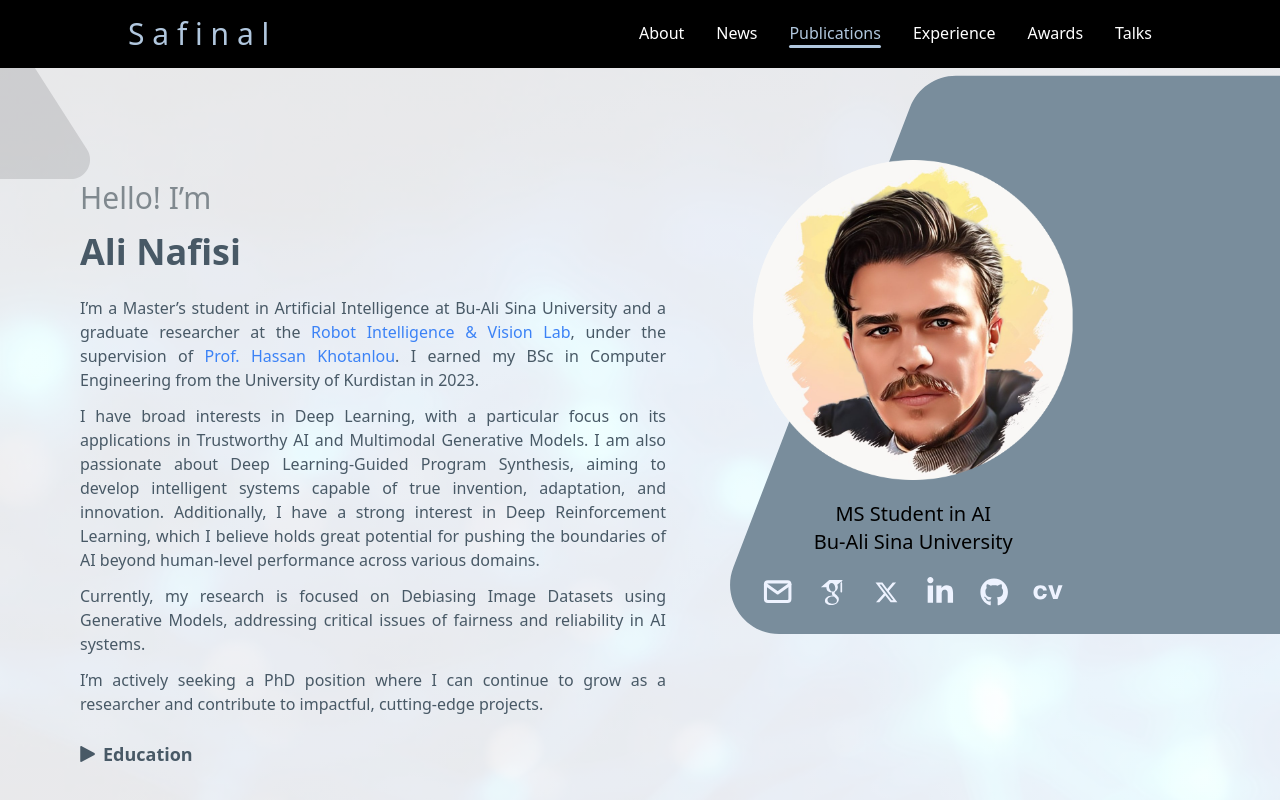
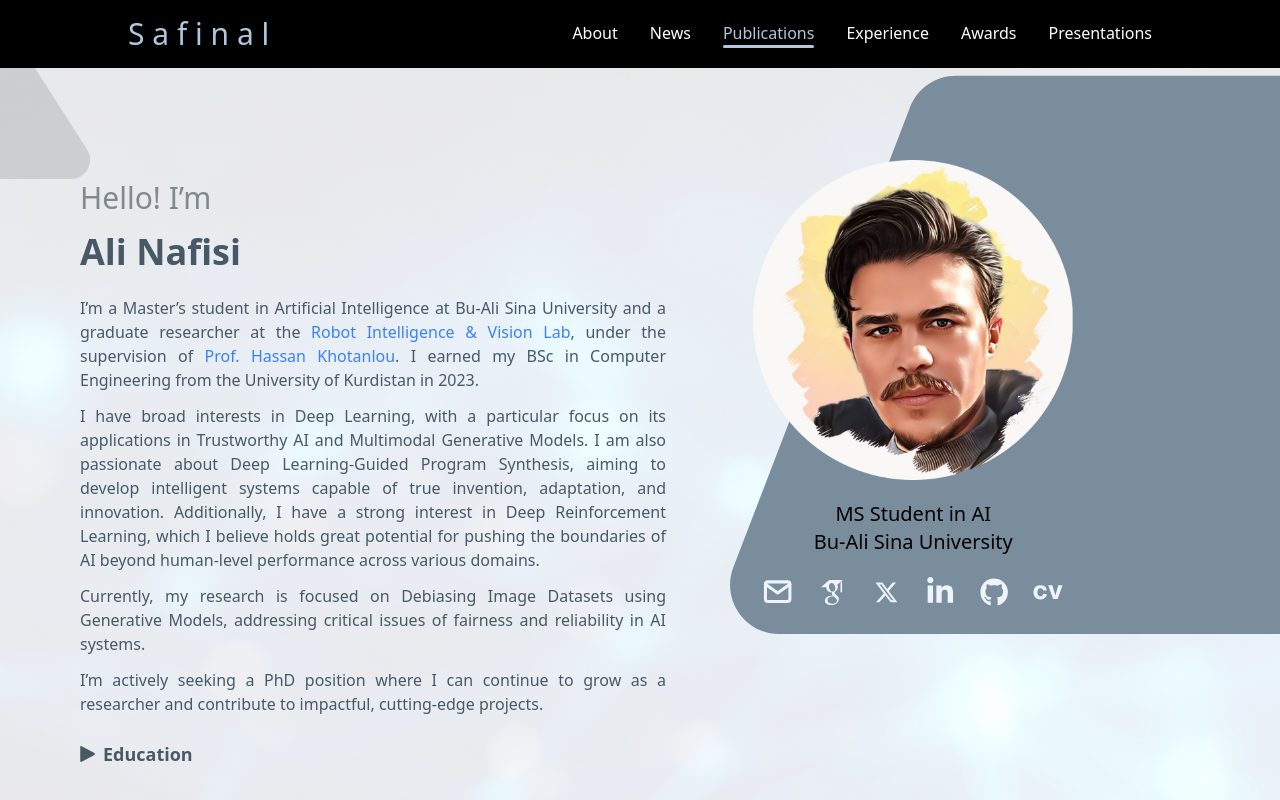
Before and after one commit to safinal/safinal.github.io, a Next.js app: page / in a window 1280 px wide. Shown: the top 800 px of the page. Built offline with nearby package versions, Linux system fonts and the light colour scheme.

Commit message:
edit presentations section

```diff
--- a/data/TalksPresentations.json
+++ b/data/TalksPresentations.json
@@ -1,11 +1,11 @@
 {
   "TalksPresentations": [
     {
-      "title": "Evolving Deep Convolutional Neural Networks for Image Classification",
+      "title": "Evolving Deep Convolutional Neural Networks for Image Classification (Paper Explained)",
       "year": "April 2024",
-      "image": "/images/Presentations/evocnn.png",
-      "slides": "https://t.me/AliSafinal/28",
-      "url": "https://www.youtube.com/watch?v=Jx3d_YkUDaY"
+      "image": "/images/Presentations/EvoCNN.jpg",
+      "slides": "https://drive.google.com/file/d/1Lob1zE0je_2fL8xwSvZshy_Vbf6RVlfT/view?usp=drive_link",
+      "url": "https://www.youtube.com/watch?v=bAmilJa5uOI"
     }
   ]
 }
--- a/src/components/Cart.js
+++ b/src/components/Cart.js
@@ -24,7 +24,7 @@ const Cart = (props) => {
       <div className="sm:col-span-2 flex flex-col justify-between ml-1.5 sm:ml-2 md:ml-10">
         <div>
           <div className="flex flex-col sm:flex-col-reverse mt-2">
-            <p className={`text-xs text-[#E3898B] mt-2 sm:mt-1 inline py-1 font-bold`}>{props.data.journal}, {props.data.year}</p>
+            <p className={`text-xs text-[#E3898B] mt-2 sm:mt-1 inline py-1 font-bold`}>{props.data.journal ? `${props.data.journal}, ${props.data.year}` : props.data.year}</p>
             {props.data.url ? (
               <Link href={props.data.url}>
                 <h1 className="font-bold text-sm md:text-base xl:text-lg 2xl:text-xl text-[#7C7D81]">
--- a/src/components/Header.js
+++ b/src/components/Header.js
@@ -63,7 +63,7 @@ const Header = () => {
                         <div className={`w-full h-[3px] rounded-lg transition-all duration-700 ${activeSection === 'HonorsSection' ? 'bg-[#B1C7DE]' : 'bg-transparent'}`}></div>
                     </Link>
                     <Link href="#TalksSection">
-                        <li className={activeSection === 'TalksSection' ? 'text-[#B1C7DE]' : 'text-white hover:text-[#B1C7DE] transition-all duration-700'}>Talks</li>
+                        <li className={activeSection === 'TalksSection' ? 'text-[#B1C7DE]' : 'text-white hover:text-[#B1C7DE] transition-all duration-700'}>Presentations</li>
                         <div className={`w-full h-[3px] rounded-lg transition-all duration-700 ${activeSection === 'TalksSection' ? 'bg-[#B1C7DE]' : 'bg-transparent'}`}></div>
                     </Link>
                     {/* <Link href="#AcademicServiceSection">
```
Also changed, not shown: public/images/Presentations/EvoCNN.jpg (added), public/images/Presentations/evocnn.png (deleted).
